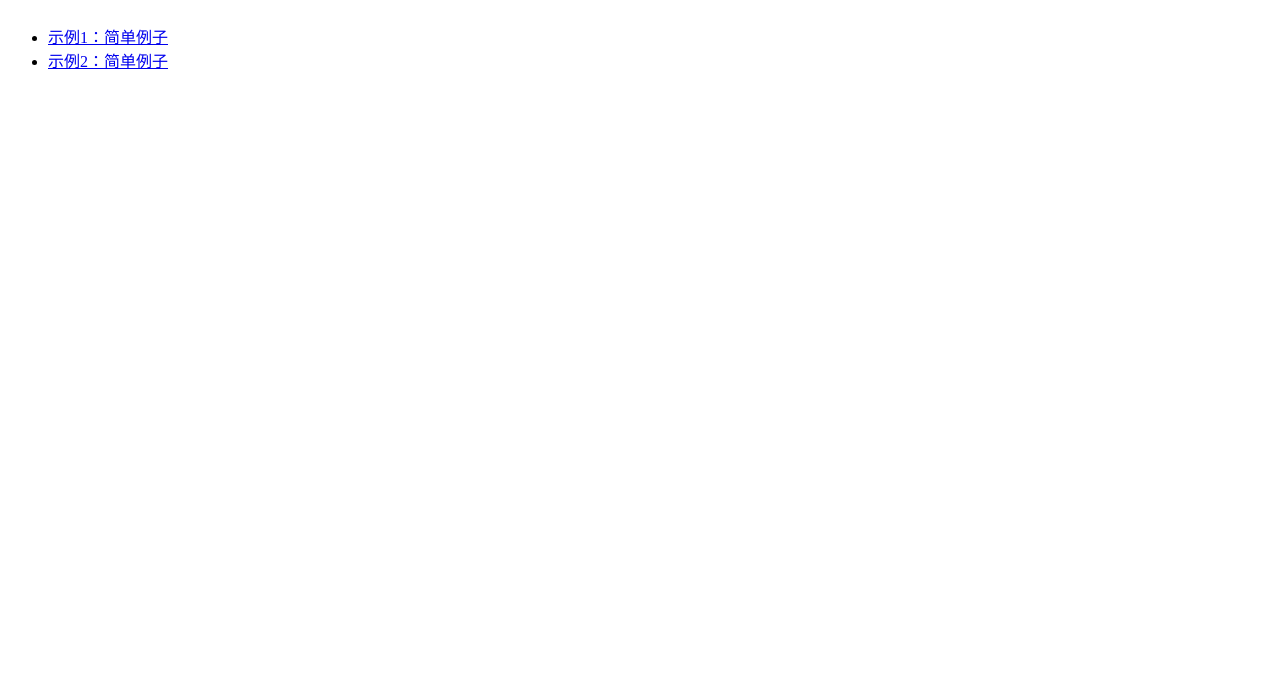
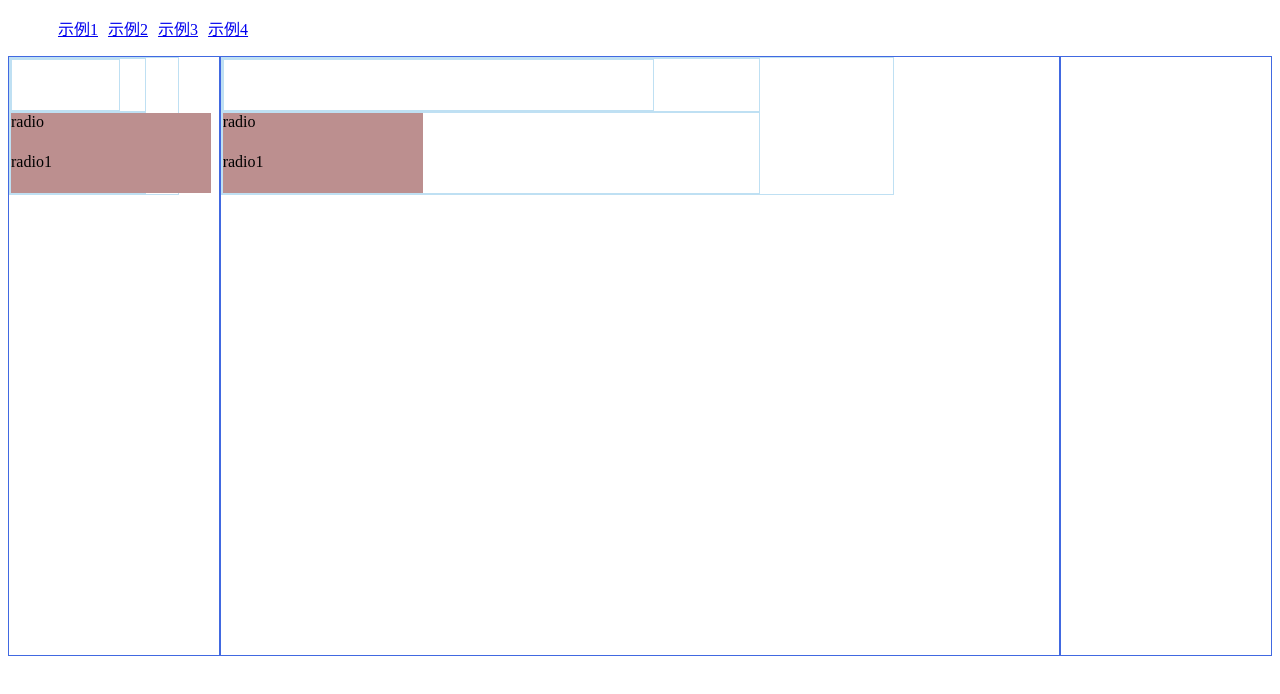
Before and after one commit to gong9/vue_vuedraggable_example, a Vue app: page /#/nested-example in a window 1280 px wide. Shown: the top 694 px of the page. Built offline with nearby package versions, Linux system fonts and the light colour scheme.

Commit message:
feat: center区域

```diff
--- a/package.json
+++ b/package.json
@@ -8,11 +8,13 @@
     "preview": "vite preview"
   },
   "dependencies": {
+    "sortablejs": "^1.15.0",
     "vue": "^2.6.10",
     "vue-router": "^3.5.4",
     "vuedraggable": "^2.24.3"
   },
   "devDependencies": {
+    "sass": "^1.53.0",
     "vite": "^2.9.9",
     "vite-plugin-vue2": "^2.0.1",
     "vue-template-compiler": "^2.6.10"
--- a/src/App.css
+++ b/src/App.css
@@ -1,8 +1,9 @@
-.app {
+.top {
   display: flex;
 }
-.left {
-  flex: 2;
+.top li{
+  margin-left: 10px;
+  list-style: none;
 }
 
 .right {
--- a/src/App.jsx
+++ b/src/App.jsx
@@ -5,7 +5,7 @@ export default {
   render(h) {
     return (
       <div class="app">
-        <ul class="left">
+        <ul class="top">
           {routes.map((route) => {
             return (
               <li>
@@ -15,7 +15,7 @@ export default {
           })}
         </ul>
 
-        <router-view class="right" />
+        <router-view class="center" />
       </div>
     );
   },
--- /dev/null
+++ b/src/components/nested-draggable.jsx
@@ -0,0 +1,30 @@
+import draggable from 'vuedraggable'
+import './nested-draggable.scss'
+
+export default {
+    name: "nestedDraggable",
+    props: {
+        tasks: {
+            type: Array,
+            required: true,
+        }
+    },
+    components: {
+        draggable
+    },
+    render(h) {
+        return (
+            <draggable class='container-node' tag="div" list={this.tasks} group={{ name: 'g1', put: true }}>
+                {this.tasks.map(task => {
+                    return (
+                        <div key={task.name}>
+                            {
+                                task.children ? <nestedDraggable tag="div" class="container-node" tasks={task.children} /> : <div class='node-leaf'> {task.name}</div>
+                            }
+                        </div>
+                    )
+                })}
+            </draggable >
+        )
+    }
+}
--- /dev/null
+++ b/src/components/nested-draggable.scss
@@ -0,0 +1,12 @@
+.container-node {
+    border: 1px solid rgb(191, 224, 243);
+    width: 80%;
+    min-height: 50px;
+    position: relative;
+
+    .node-leaf {
+        width: 200px;
+        height: 40px;
+        background-color: rosybrown;
+    }
+}
--- /dev/null
+++ b/src/components/nested-example.jsx
@@ -0,0 +1,76 @@
+import nestedDraggable from './nested-draggable'
+import './nested-example.scss'
+export default {
+    data() {
+        return {
+            allComponents: {
+                container: [
+                    {
+                        type: 'block',
+                        name: 'block2',
+                        children: []
+                    }
+                ],
+                baseChunk: [
+                    {
+                        type: "chunk",
+                        name: 'radio',
+                        label: '单选框'
+                    },
+                    {
+                        type: "chunk",
+                        name: 'radio1',
+                        label: '单选框1'
+                    }
+                ]
+            },
+            list: [
+                {
+                    type: 'block',
+                    name: 'block2',
+                    children: [
+                        {
+                            type: 'block',
+                            name: 'block3',
+                            children: [
+
+                            ]
+                        },
+                    ]
+                },
+                {
+                    type: 'block',
+                    name: 'block1',
+                    children: [
+                        {
+                            type: "chunk",
+                            name: 'radio',
+                            label: '单选框'
+                        },
+                        {
+                            type: "chunk",
+                            name: 'radio1',
+                            label: '单选框1'
+                        },
+                    ]
+                }
+            ],
+        }
+    },
+    components: {
+        nestedDraggable
+    },
+    render(h) {
+        return (
+            <div class='nested-example'>
+                <div class='left'>
+                    <nestedDraggable tasks={this.list} />
+                </div>
+                <div class='center'>
+                    <nestedDraggable tasks={this.list} />
+                </div>
+                <div class='right' />
+            </div>
+        );
+    },
+};
--- /dev/null
+++ b/src/components/nested-example.scss
@@ -0,0 +1,20 @@
+.nested-example {
+    display: flex;
+    width: 100%;
+    height: 100%;
+    min-height: 600px;
+    .left {
+        border: 1px solid royalblue;
+        flex: 2
+    }
+
+    .center {
+        border: 1px solid royalblue;
+        flex: 8
+    }
+
+    .right {
+        border: 1px solid royalblue;
+        flex: 2
+    }
+}
--- a/src/components/simple.jsx
+++ b/src/components/simple.jsx
@@ -1,4 +1,5 @@
 import draggable from "vuedraggable";
+import Sortable from 'sortablejs'
 
 export default {
   data() {
@@ -14,12 +15,20 @@ export default {
     draggable,
   },
   render(h) {
+    for (var i = 0; i < this.list.length; i++) {
+      console.log(new Sortable(this.list[i], {
+        group: 'nested',
+        animation: 150,
+        fallbackOnBody: true,
+        swapThreshold: 0.65,
+      }));
+    }
     return (
       <div>
-        <div>{this.list.map(item=>item.name)}</div>
-        <draggable list={this.list}>
+        <div>{this.list.map(item => item.name)}</div>
+        <draggable tag="ul" list={this.list}>
           {this.list.map((item) => (
-            <div>{item.id}</div>
+            <li>{item.id}</li>
           ))}
         </draggable>
       </div>
--- a/src/components/transition-example.jsx
+++ b/src/components/transition-example.jsx
@@ -1,5 +1,28 @@
+import draggable from "vuedraggable";
+
 export default {
+  data() {
+    return {
+      list: [
+        { name: "John", id: 0 },
+        { name: "Joao", id: 1 },
+        { name: "Jean", id: 2 },
+      ],
+    };
+  },
+  components: {
+    draggable,
+  },
   render(h) {
-    return <div>例子2</div>;
+    return (
+      <div>
+        <div>{this.list.map(item=>item.name)}</div>
+        <draggable list={this.list}>
+          {this.list.map((item) => (
+            <div>{item.id}</div>
+          ))}
+        </draggable>
+      </div>
+    );
   },
 };
--- /dev/null
+++ b/src/components/two-list.vue
@@ -0,0 +1,61 @@
+<template>
+  <div class="row">
+    <div class="col-3">
+      <h3>Draggable 1</h3>
+      <draggable class="list-group" :list="list1" group="people" @change="log">
+        <div
+          class="list-group-item"
+          v-for="(element, index) in list1"
+          :key="element.name"
+        >
+          {{ element.name }} {{ index }}
+        </div>
+      </draggable>
+    </div>
+
+    <div class="col-3">
+      <h3>Draggable 2</h3>
+      <draggable class="list-group" :list="list2" group="people" @change="log">
+        <div
+          class="list-group-item"
+          v-for="(element, index) in list2"
+          :key="element.name"
+        >
+          {{ element.name }} {{ index }}
+        </div>
+      </draggable>
+    </div>
+  </div>
+</template>
+<script>
+import draggable from 'vuedraggable';
+
+export default {
+  name: "two-lists",
+  display: "Two Lists",
+  order: 1,
+  components: {
+    draggable
+  },
+  data() {
+    return {
+      list1: [
+        { name: "John", id: 1 },
+        { name: "Joao", id: 2 },
+        { name: "Jean", id: 3 },
+        { name: "Gerard", id: 4 }
+      ],
+      list2: [
+        { name: "Juan", id: 5 },
+        { name: "Edgard", id: 6 },
+        { name: "Johnson", id: 7 }
+      ]
+    };
+  },
+  methods: {
+    log: function(evt) {
+      console.log(evt);
+    }
+  }
+};
+</script>
--- a/src/router/index.js
+++ b/src/router/index.js
@@ -2,19 +2,31 @@ import Vue from 'vue'
 import VueRouter from 'vue-router'
 
 import Simple from '../components/simple.jsx'
-import transitionExample from '../components/transition-example.jsx'
+import TransitionExample from '../components/transition-example.jsx'
+import NestedExample from '../components/nested-example.jsx'
+import TwoLists from '../components/two-list.vue'
 
 Vue.use(VueRouter)
 
 export const routes = [{
         path: '/simple',
         component: Simple,
-        label: '示例1：简单例子'
+        label: '示例1'
     },
     {
         path: '/transition-sexample',
-        component: transitionExample,
-        label: '示例2：简单例子'
+        component: TransitionExample,
+        label: '示例2'
+    },
+    {
+        path: '/nested-example',
+        component: NestedExample,
+        label: '示例3'
+    },
+    {
+        path: '/two-list',
+        component: TwoLists,
+        label: '示例4'
     },
 ]
 
```
Also changed, not shown: 1 other file (tests, documents, lock files or other folders).
